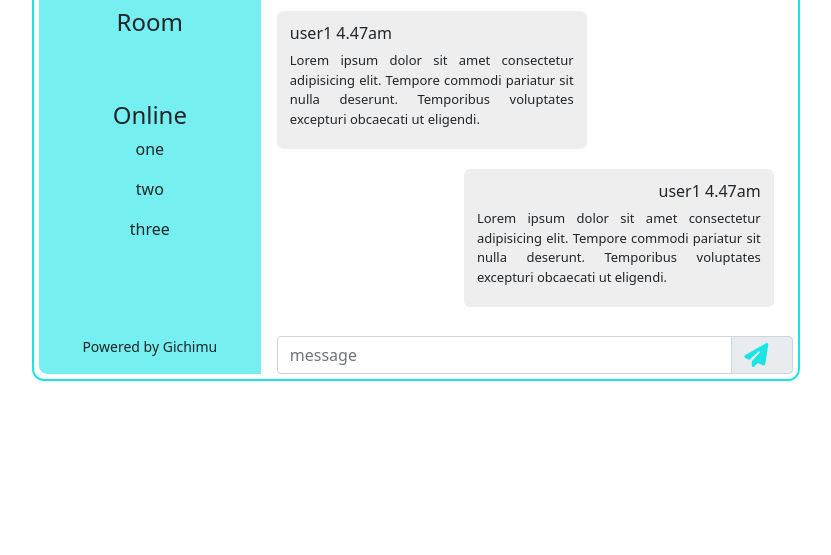
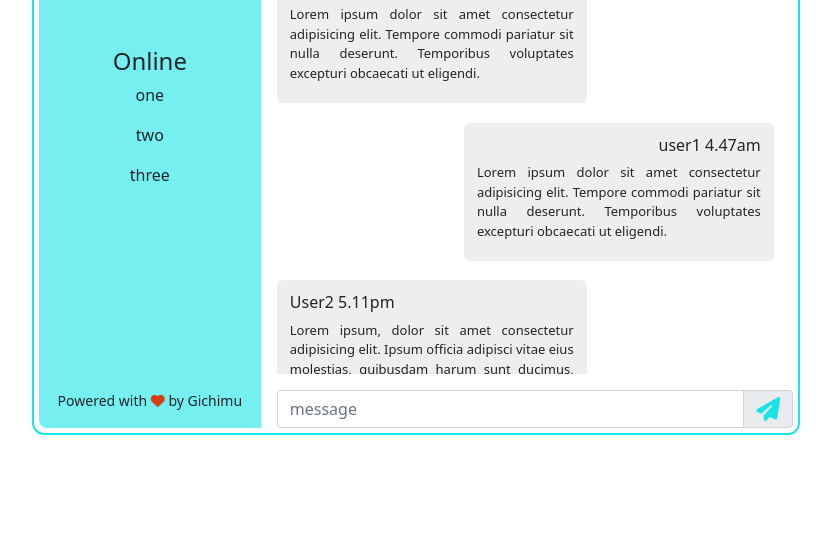
Before and after one commit to Gichimu/new-chat, a plain HTML site: page index.html in a window 1280 px wide. Shown: the part 245-800 px from the top of the page, without its empty margins (224-1055 px from the left). Drawn offline with Linux system fonts and the light colour scheme.

Commit message:
more styling tips

```diff
--- a/index.html
+++ b/index.html
@@ -30,7 +30,7 @@
             </div>
 
             <div class="footer-text">
-                <small>Powered by Gichimu</small>
+                <small>Powered with <i class="fas fa-heart"></i> by <strong>Gichimu</strong></small>
             </div>
         </div>
         <div class="main">
@@ -55,6 +55,14 @@
                     <h6>User2 9.11pm</h6>
                     <p>Lorem ipsum, dolor sit amet consectetur adipisicing elit. </p>
                 </div>
+                <div class="chat right">
+                  <h6>user1 9.20am</h6>
+                  <p>Lorem, ipsum dolor sit amet consectetur adipisicing elit. Unde, maxime libero vitae nihil maiores consequuntur quaerat numquam consectetur in ex hic autem ut quidem accusamus.</p>
+              </div>
+              <div class="chat">
+                  <h6>User2 10.11pm</h6>
+                  <p>Lorem ipsum, dolor sit amet consectetur adipisicing elit. </p>
+              </div>
             </div>
             <div class="chat-input input-group mb-3">
                 <input type="text" class="form-control" placeholder="message" aria-label="message" aria-describedby="basic-addon2">
--- a/styles.css
+++ b/styles.css
@@ -8,17 +8,18 @@
 
 }
 
-body::-webkit-scrollbar {
-    width: 2em;
+  ::-webkit-scrollbar {
+    width: 1.5em;
   }
 
-  body::-webkit-scrollbar-track {
+  ::-webkit-scrollbar-track {
     box-shadow: inset 0 0 6px rgba(0, 0, 0, 0.3);
+    border-radius: .95em;
   }
 
-  body::-webkit-scrollbar-thumb {
+  ::-webkit-scrollbar-thumb {
     background-color: var(--clr-primary);
-    outline: 1px solid rgb(8, 62, 116);
+    border-radius: .95em;
   }
 
 .content {
@@ -33,7 +34,7 @@ body::-webkit-scrollbar {
   border: 2px solid var(--clr-primary);
   border-radius: 0.75em;
   width: 60%;
-  max-height: fit-content;
+  /* max-height: fit-content; */
   height: 70%;
   padding: 0.3em;
 }
@@ -52,8 +53,9 @@ body::-webkit-scrollbar {
 .inner-content {
   display: flex;
   flex-direction: row;
-  height: 70%;
-  flex-shrink: 0;
+  height: 100%;
+  overflow: auto;
+  /* flex-shrink: 0; */
 }
 
 .sidebar {
@@ -79,12 +81,17 @@ body::-webkit-scrollbar {
     font-weight: lighter;
     }
 
-    .fas {
+    .fa-power-off {
     font-size: 1.4em;
     margin-right: 0.5em;
     }
 
+    .fa-heart {
+      color: rgb(214, 63, 18);
+    }
+
 .main {
+  margin-top: .5em;
   display: flex;
   width: 70%;
   flex-direction: column;
```
